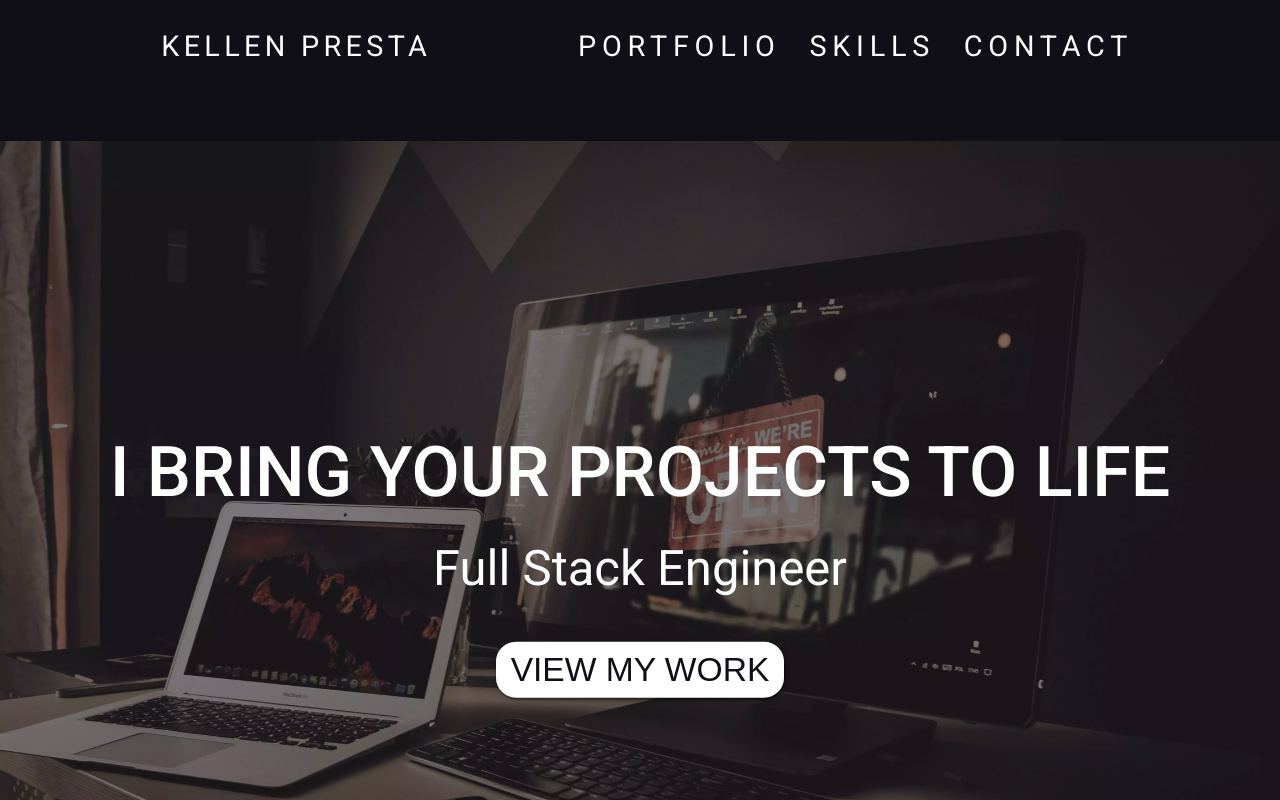
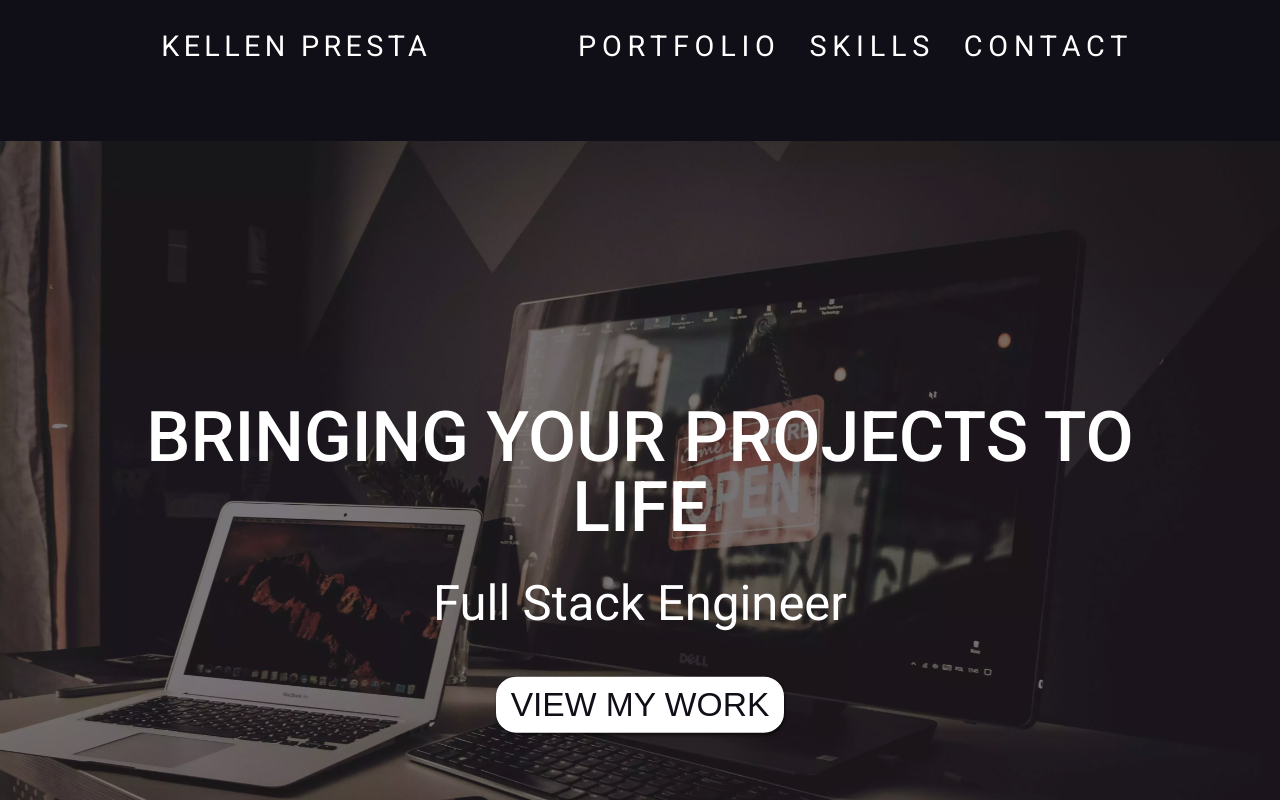
Before and after one commit to kpresta04/react-portfolio, a React (Create React App) app: page / in a window 1280 px wide. Built offline with nearby package versions, Linux system fonts and the light colour scheme.

Commit message:
landing image

```diff
--- a/src/components/IntroPara/IntroPara.component.js
+++ b/src/components/IntroPara/IntroPara.component.js
@@ -4,7 +4,7 @@ import "./introPara.scss";
 export default function IntroPara() {
 	return (
 		<div className="introText">
-			<h2 className="heading-secondary">
+			<h2 className="heading-secondary fade-in">
 				Front End Focused with Full Stack Experience
 			</h2>
 			<section id="intro">
--- a/src/components/LandingImage/LandingImage.component.js
+++ b/src/components/LandingImage/LandingImage.component.js
@@ -1,6 +1,23 @@
 import React, { useEffect, useState } from "react";
 import "./landingImage.scss";
 import { Link } from "react-router-dom";
+
+const ImageHeader = () => (
+	<h1 id="welcomeBenefit" className="leading fade-in">
+		Bringing your projects to life
+	</h1>
+);
+
+const ImageSubHeader = () => (
+	<div className="subWelcome" style={{ textAlign: "center" }}>
+		<h3 id="welcomeSubtitle">Full Stack Engineer</h3>
+		<Link to="/portfolio">
+			<button id="welcomeButton" className="  button">
+				View My Work
+			</button>
+		</Link>
+	</div>
+);
 
 export default function LandingImage() {
 	const [windowWidth, setWindowWidth] = useState(window.innerWidth);
@@ -48,15 +65,8 @@ export default function LandingImage() {
 				</picture>
 			)}
 			<div className="welcome-text">
-				<h1 id="welcomeBenefit" className="leading">
-					I bring your projects to life
-				</h1>
-				<h3 id="welcomeSubtitle">Full Stack Engineer</h3>
-				<Link to="/portfolio">
-					<button id="welcomeButton" className="button">
-						View My Work
-					</button>
-				</Link>
+				<ImageHeader />
+				<ImageSubHeader />
 			</div>
 		</div>
 	);
--- a/src/index.scss
+++ b/src/index.scss
@@ -25,3 +25,55 @@ html {
 ::before {
 	box-sizing: border-box;
 }
+
+.fade-in {
+	animation: fadeIn ease 4s;
+	-webkit-animation: fadeIn ease 4s;
+	-moz-animation: fadeIn ease 4s;
+	-o-animation: fadeIn ease 4s;
+	-ms-animation: fadeIn ease 4s;
+}
+@keyframes fadeIn {
+	0% {
+		opacity: 0;
+	}
+	100% {
+		opacity: 1;
+	}
+}
+
+@-moz-keyframes fadeIn {
+	0% {
+		opacity: 0;
+	}
+	100% {
+		opacity: 1;
+	}
+}
+
+@-webkit-keyframes fadeIn {
+	0% {
+		opacity: 0;
+	}
+	100% {
+		opacity: 1;
+	}
+}
+
+@-o-keyframes fadeIn {
+	0% {
+		opacity: 0;
+	}
+	100% {
+		opacity: 1;
+	}
+}
+
+@-ms-keyframes fadeIn {
+	0% {
+		opacity: 0;
+	}
+	100% {
+		opacity: 1;
+	}
+}
```
